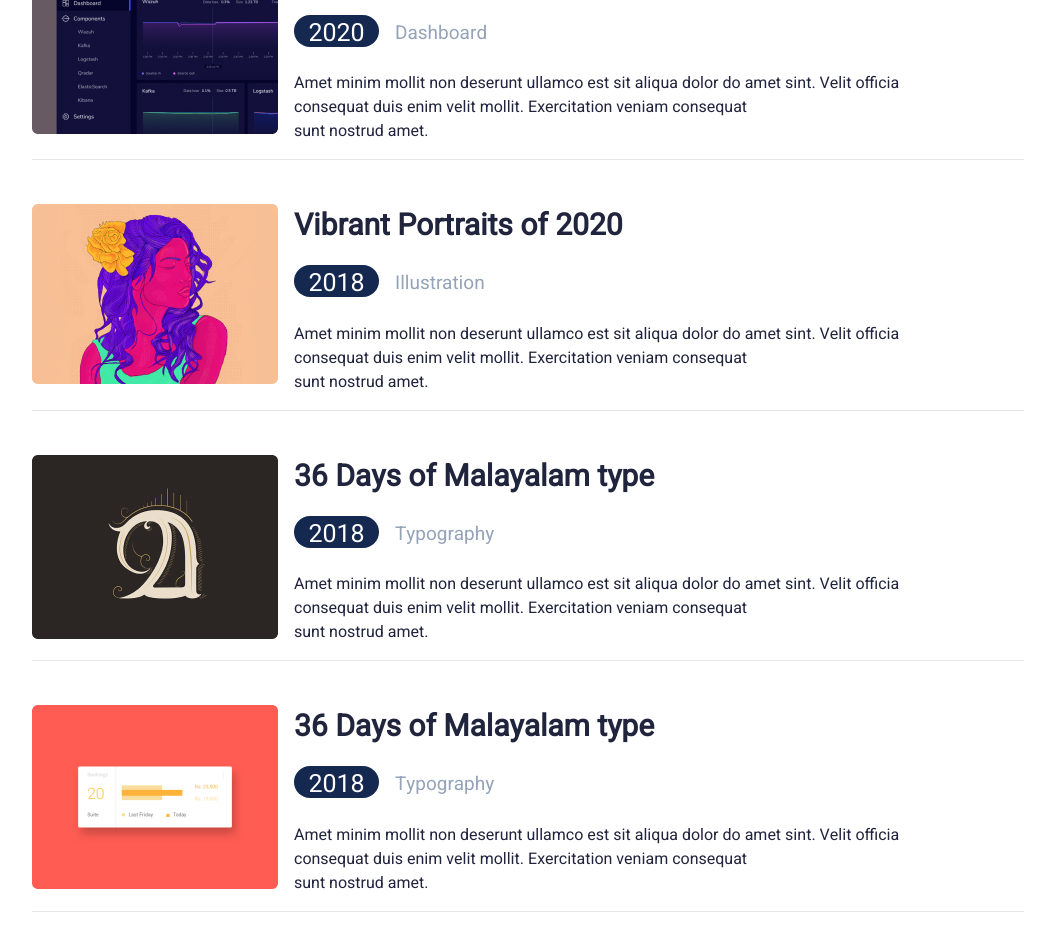
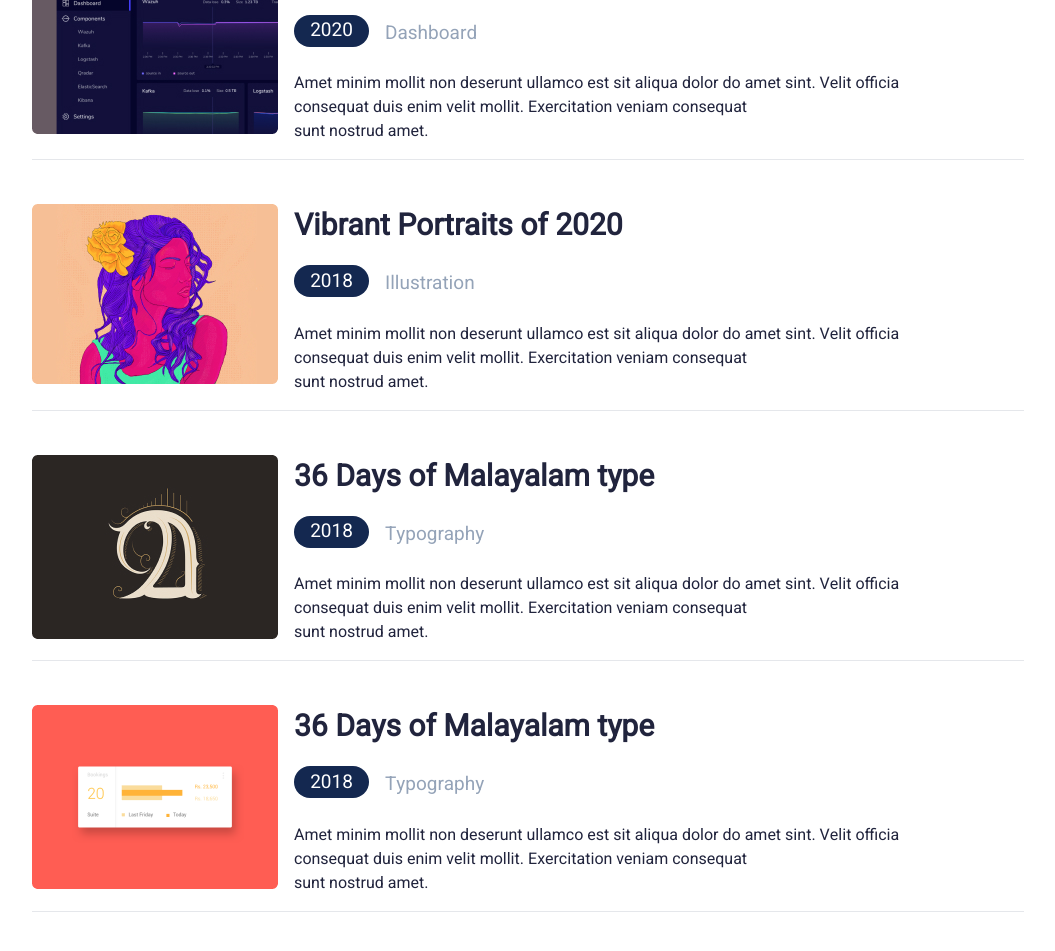
Before and after one commit to Leduc20/ASM, a plain HTML site: page works.html in a window 1280 px wide. Shown: the part 283-1234 px from the top of the page, without its empty margins (112-1167 px from the left). Drawn offline with nearby package versions, Linux system fonts and the light colour scheme.

Commit message:
update code

```diff
--- a/works.html
+++ b/works.html
@@ -53,7 +53,7 @@
                         </a>
                         <div class="flex py-4">
                             <button
-                                class="bg-[#142850] text-white w-[105px] text-[25px] md:w-[85px] h-[32px] text-[20px] rounded-[25px]">2020</button>
+                                class="bg-[#142850] text-white w-[75px] md:w-[75px] h-[32px] text-[19px] rounded-[25px]">2020</button>
                             <a href="">
                                 <p class="text-[25px] mt-1 md:text-[19px] ml-4 text-slate-400">Dashboard</p>
                             </a>
@@ -80,7 +80,7 @@
                             </a>
                             <div class="flex py-4">
                                 <button
-                                    class="bg-[#142850] text-white w-[105px] text-[25px] md:w-[85px] h-[32px] text-[20px] rounded-[25px]">2018</button>
+                                    class="bg-[#142850] text-white w-[75px] md:w-[75px] h-[32px] text-[19px] rounded-[25px]">2018</button>
                                 <a href="">
                                     <p class="text-[25px] mt-1 md:text-[19px] ml-4 text-slate-400">Illustration</p>
                                 </a>
@@ -109,7 +109,7 @@
                             </a>
                             <div class="flex py-4">
                                 <button
-                                    class="bg-[#142850] text-white w-[105px] text-[25px] md:w-[85px] h-[32px] text-[20px] rounded-[25px]">2018</button>
+                                    class="bg-[#142850] text-white w-[75px] md:w-[75px] h-[32px] text-[19px] rounded-[25px]">2018</button>
                                 <a href="">
                                     <p class="text-[25px] mt-1 md:text-[19px] ml-4 text-slate-400">Typography</p>
                                 </a>
@@ -138,7 +138,7 @@
                             </a>
                             <div class="flex py-4">
                                 <button
-                                    class="bg-[#142850] text-white w-[105px] text-[25px] md:w-[85px] h-[32px] text-[20px] rounded-[25px]">2018</button>
+                                    class="bg-[#142850] text-white w-[75px] md:w-[75px] h-[32px] text-[19px] rounded-[25px]">2018</button>
                                 <a href="">
                                     <p class="text-[25px] mt-1 md:text-[19px] ml-4 text-slate-400">Typography</p>
                                 </a>
```
Also changed, not shown: index.html (+4 -4 lines).
